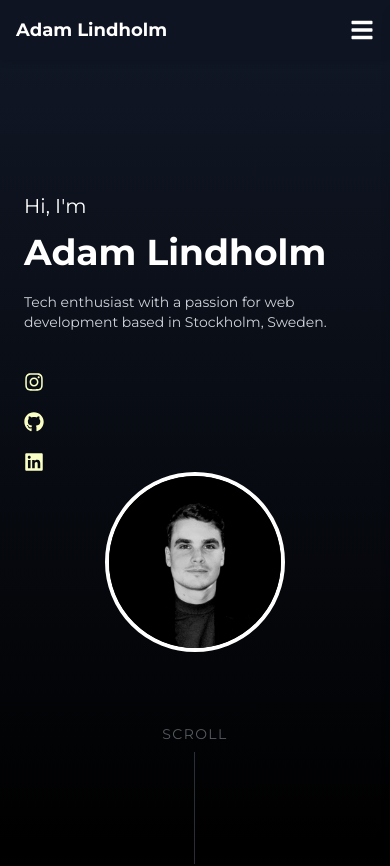
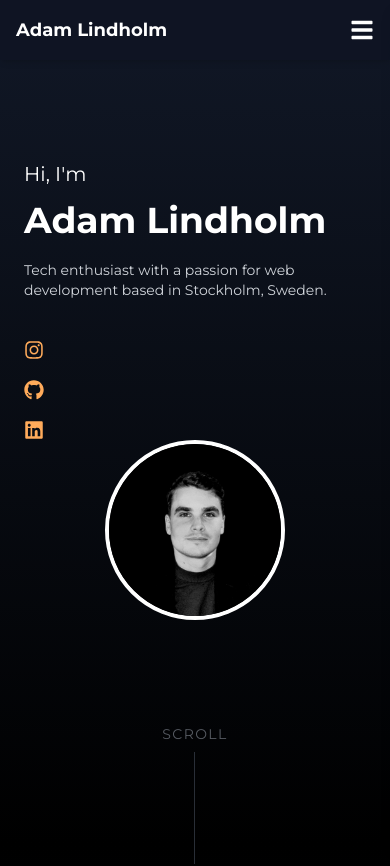
Before and after one commit to lindholmadam/adam-lindholm-dev, a Next.js app: page / in a window 390 px wide. Shown: the top 866 px of the page. Built offline with nearby package versions, Linux system fonts and the light colour scheme.

Commit message:
minor layout fix

```diff
--- a/app/globals.css
+++ b/app/globals.css
@@ -53,7 +53,7 @@ p {
 }
 
 .socials {
-  @apply text-[#FAFFC5] text-xl hover:text-white transition-colors;
+  @apply text-[#FFAB5B] text-xl hover:text-white transition-colors;
 }
 
 /* Anpassade animeringar */
--- a/components/Hero.js
+++ b/components/Hero.js
@@ -25,7 +25,7 @@ export default function Hero() {
   return (
     <section className="relative section h-screen items-center text-white relative ">
 
-    <div className="flex flex-col sm:flex-row w-full">
+    <div className="flex flex-col mb-[4rem] sm:mb-0 sm:flex-row w-full">
 
       <div className="flex flex-col sm:w-1/2">
         <h1 className="text-xl mb-3">Hi, I'm</h1>
--- a/components/ScrollIndicator.js
+++ b/components/ScrollIndicator.js
@@ -45,7 +45,7 @@ export default function ScrollIndicator() {
   };
 
   return (
-    <div className="hidden sm:flex fixed top-1/2 right-4 transform -translate-y-1/2 flex-col gap-10 z-50">
+    <div className="hidden md:flex fixed top-1/2 right-4 transform -translate-y-1/2 flex-col gap-10 z-50">
       {sections.map(({ id, label }, index) => (
         <a
           key={id}
```
